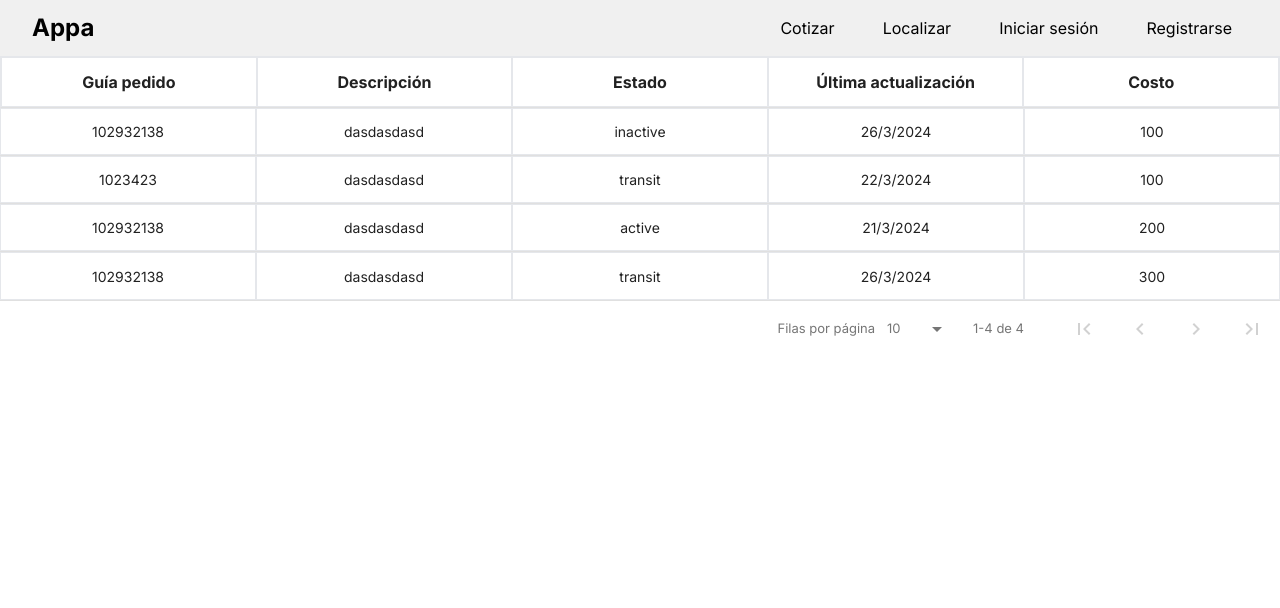
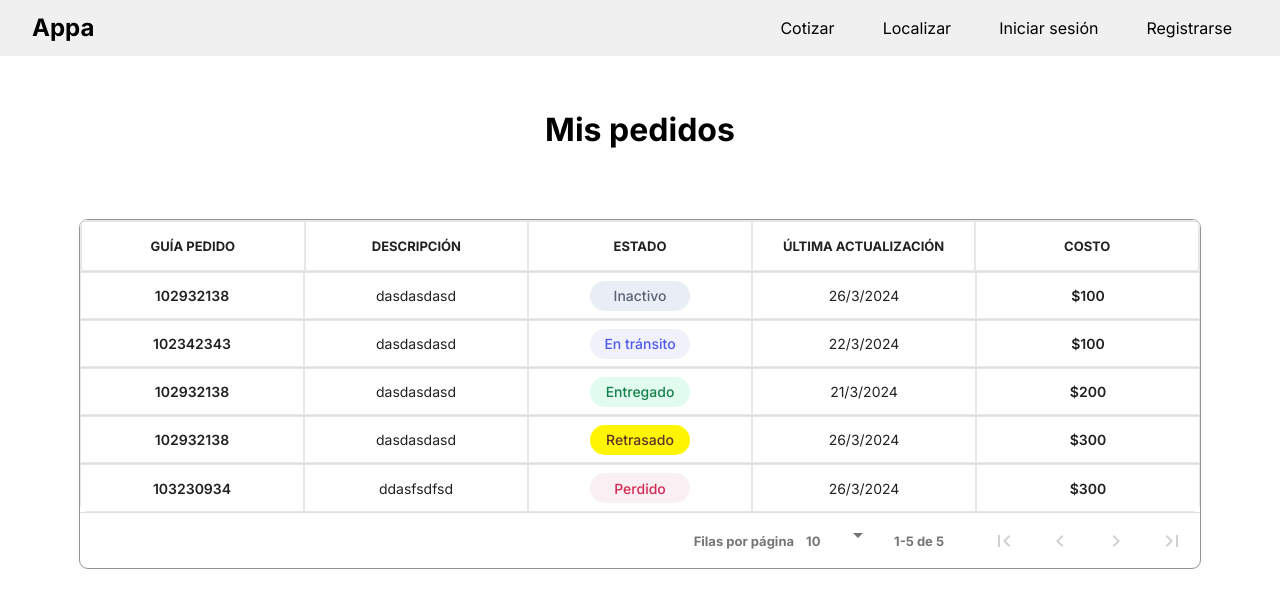
Before and after one commit to altamarluis/desarrollo-web, a React (Create React App) app in the folder acarreos-appa/: page /myorders in a window 1280 px wide. Shown: the top 608 px of the page. Built offline with nearby package versions, Linux system fonts and the light colour scheme.

Commit message:
plus: Order table styles completed

```diff
--- a/acarreos-appa/src/App.js
+++ b/acarreos-appa/src/App.js
@@ -5,12 +5,12 @@ import MainView from './Views/MainView.js';
 import RegisterView from './Views/RegisterView.js';
 import LoginView from './Views/LoginView.js';
 import OrderView from './Views/OrderView.js'
-import OrderesTable from './components/OrderTable.js'
+import OrdersList from './Views/OrdersTableView.js'
 import './App.css';
 
 function App() {
   return (
-    <div className="App">
+    <div className="App content-center">
       <Router>
         <Header />
         <Routes>
@@ -18,7 +18,7 @@ function App() {
           <Route path="/register" element={<RegisterView />} />
           <Route path="/login" element={<LoginView />} />
           <Route path="/order" element={<OrderView />} />
-          <Route path="/myorders" element={<OrderesTable />} />
+          <Route path="/myorders" element={<OrdersList />} />
         </Routes>
       </Router>
     </div>
--- a/acarreos-appa/src/Views/OrdersTableView.js
+++ b/acarreos-appa/src/Views/OrdersTableView.js
@@ -1,9 +1,7 @@
 import { useState } from "react"
-import HeaderList from "../components/common/HeaderList"
-import FilterList from "../components/common/FilterList"
-import OrderTable from "../components/OrderTable"
+import OrderTable from "../components/Table"
 
-const OrdersListComponent = () => {
+const OrdersList = () => {
 
   const dataTotal = [
     {
@@ -41,16 +39,13 @@ const OrdersListComponent = () => {
   const [data, setData] = useState(dataTotal)
 
     return (
-        <div className="w-1/2">
-          <div className="flex justify-center py-4 text-3xl font-bold">
-            <h1>Mis pedidos</h1>
+        <div className="justify-center py-4 text-3xl font-bold">
+          <div className="p-10 pb-10 font-bold">
+            <h2>Mis pedidos</h2>
           </div>
 
-            <div className="w-1/2 justify-items-center">
-                <div className="grid z-50 gap-4 place-items-center w-full mb-3 mt-5">
-                <FilterList setData={setData} dataTotal={dataTotal} />
-                </div>
-                <div className="w-1/2 pr-20 pl-20 justify-center">
+            <div className="grid justify-items-center">
+                <div className="w-full pr-20 pl-20 justify-center">
                 <OrderTable data={data} />
                 </div>
             </div>
@@ -59,4 +54,4 @@ const OrdersListComponent = () => {
     )
 }
 
-export default OrdersListComponent;
+export default OrdersList;
--- a/acarreos-appa/src/components/OrderTable.js
+++ b/acarreos-appa/src/components/Table.js
@@ -2,25 +2,52 @@ import DataTable from "react-data-table-component";
 
 const columns = [
 	{
-		name: 'Guía pedido',
-    	selector: row => row.orderId,
+		name: 'GUÍA PEDIDO',
+		cell: row => (
+			<div className='font-semibold'> {row.orderId} </div>
+		),
+
 	},
 	{
-		name: 'Descripción',
-		selector: row => row.description,
+		name: 'DESCRIPCIÓN',
+		cell: row => row.description,
 	},
 
 	{
-		name: 'Estado',
-		cell: row => row.state,
+		name: 'ESTADO',
+		selector: row => {
+			const stateStyles = {
+				delivered: "bg-[#E1FCEF] text-[#14804A]",       // Despachado
+				delayed: "bg-[#FFF500] text-[#5C3131]",      // Retrasado
+				transit: "bg-[#F0F1FA] text-[#4F5AED]",      // En tránsito
+				lost: "bg-[#FAF0F3] text-[#D12953]",         // Perdido
+				inactive: "bg-[#E9EDF5] text-[#5A6376]"      // Inactivo
+			};
+
+			const stateLabels = {
+				delivered: "Entregado",
+				delayed: "Retrasado",
+				transit: "En tránsito",
+				lost: "Perdido",
+				inactive: "Inactivo"
+			};
+
+			return (
+				<div className={`flex w-[100px] h-[30px] font-medium rounded-full justify-center items-center ${stateStyles[row.state] || 'bg-gray-200 text-gray-700'}`}>
+					{stateLabels[row.state] || 'Desconocido'}
+				</div>
+			);
+		}
 	},
 	{
-		name: 'Última actualización',
+		name: 'ÚLTIMA ACTUALIZACIÓN',
 		cell: row => new Date(row.updateAt).toLocaleDateString('es-ES'),
 	},
 	{
-		name: 'Costo',
-		cell: row => row.price,
+		name: 'COSTO',
+		cell: row => (
+			<div className='font-semibold'> ${row.price} </div>
+		),
 	}
 ]
 
@@ -30,28 +57,35 @@ const data = [
         description: 'dasdasdasd',
         state: 'inactive',
         updateAt: new Date('2024-03-26'),
-        price: 100
+        price: 100.00
     },
     {
-        orderId: 1023423,
+        orderId: 102342343,
         description: 'dasdasdasd',
         state: 'transit',
         updateAt: new Date('2024-03-22'),
-        price: 100
+        price: 100.00
     },
     {
         orderId: 102932138,
         description: 'dasdasdasd',
-        state: 'active',
+        state: 'delivered',
         updateAt: new Date('2024-03-21'),
-        price: 200
+        price: 200.00
     },
     {
         orderId: 102932138,
         description: 'dasdasdasd',
-        state: 'transit',
+        state: 'delayed',
         updateAt: new Date('2024-03-26'),
-        price: 300
+        price: 300.00
+    },
+    {
+        orderId: 103230934,
+        description: 'ddasfsdfsd',
+        state: 'lost',
+        updateAt: new Date('2024-03-26'),
+        price: 300.00
     },
 
 
@@ -79,7 +113,7 @@ const customStyles = {
 	},
 	headCells: {
 		style: {
-			fontSize: '16px',
+			fontSize: '13px',
 			fontWeight: 'bold',
 			justifyContent: 'center',
 			borderWidth: '1px',
@@ -103,10 +137,10 @@ const customStyles = {
 
 };
 
-const OrderTable = () => {
+const Table = () => {
 
     return (
-      <div >
+      <div className="first:outline firstoutline-offset-1 first:outline-1 first:outline-[#929292] first:rounded-lg">
         <DataTable
           columns={columns}
           data={data}
@@ -120,4 +154,4 @@ const OrderTable = () => {
       );
   }
 
-  export default OrderTable;
+  export default Table;
```
